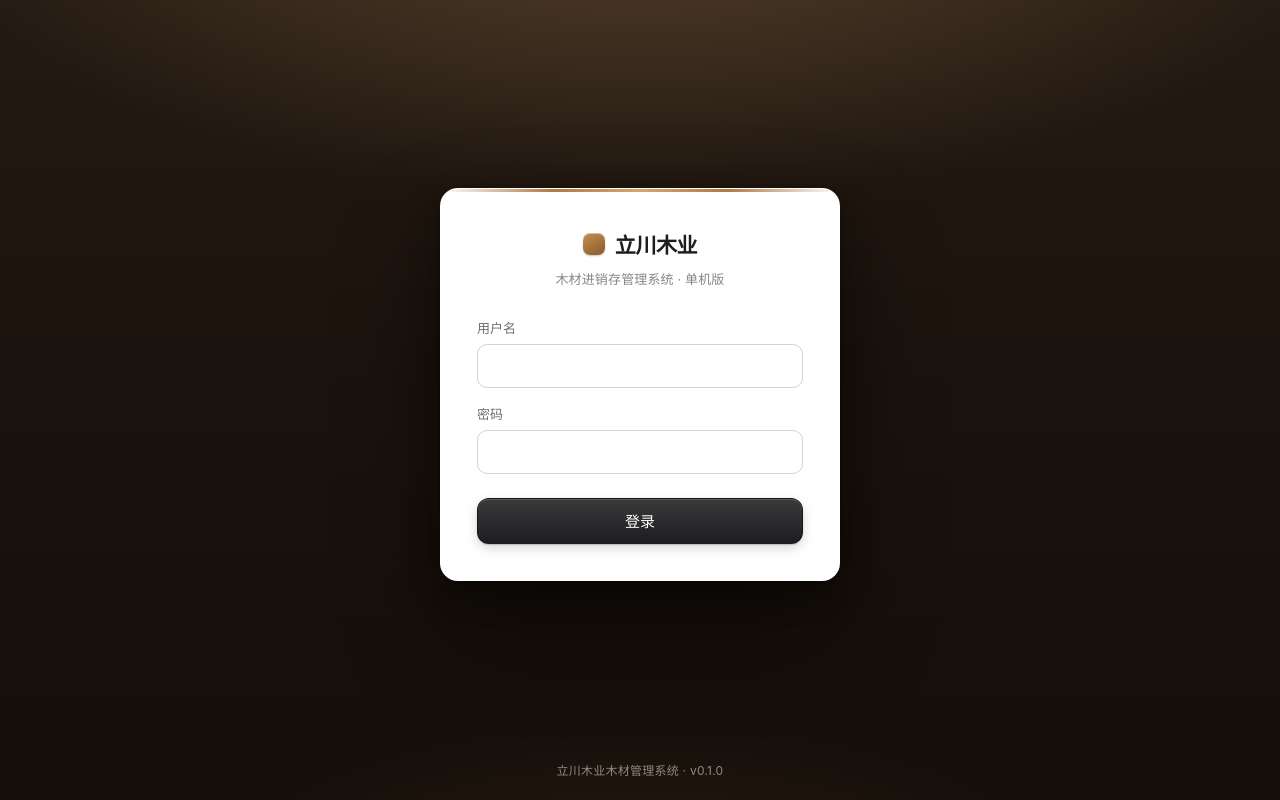
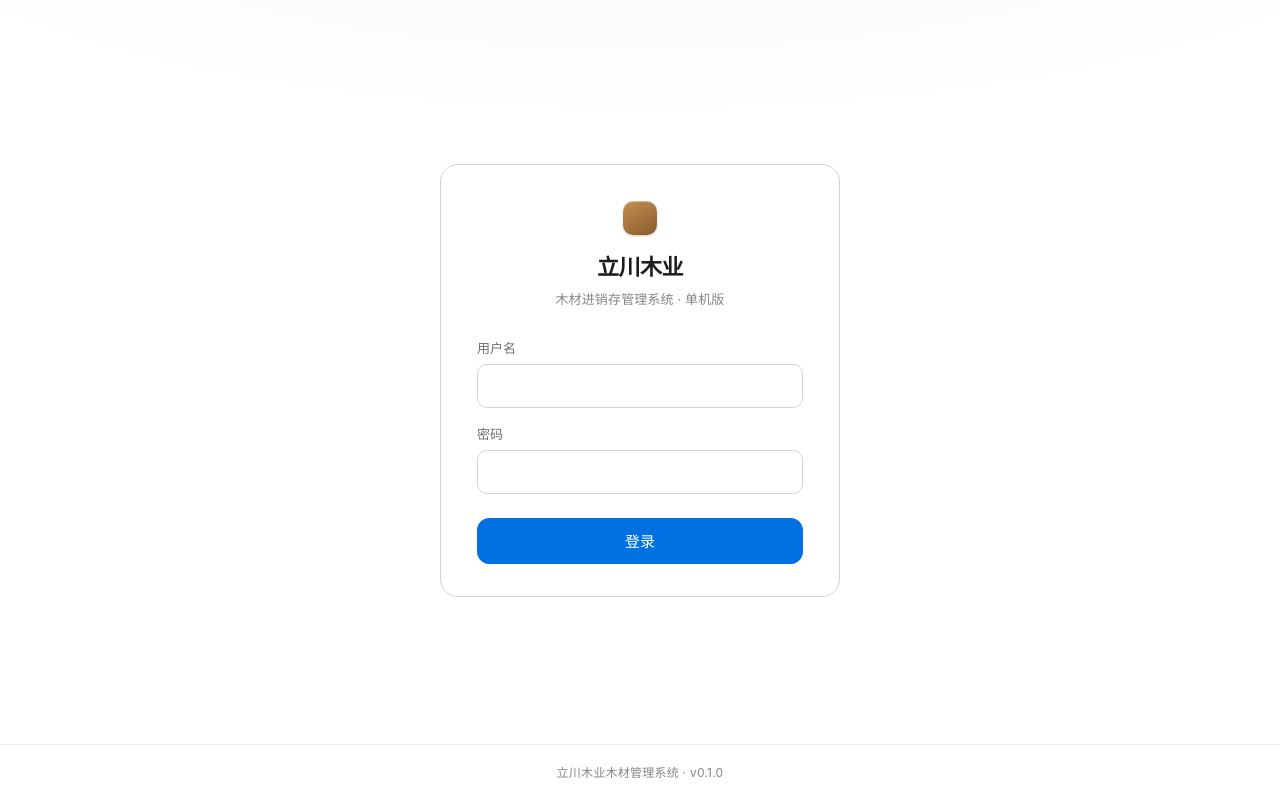
Before and after one commit to 1374011685a-bit/wood-erp, a React (Vite) app in the folder client/: page /login in a window 1280 px wide. Built offline with nearby package versions, Linux system fonts and the light colour scheme.

Commit message:
登录页改为 appleid 式浅色：白底 + 发丝边卡片 + 蓝色扁平主按钮

```diff
--- a/client/src/index.css
+++ b/client/src/index.css
@@ -1035,27 +1035,20 @@ input[inputmode='decimal'] {
   align-items: center;
   justify-content: center;
   min-height: 100vh;
-  padding: 48px 24px 80px;
-  background-color: #17110b;
-  overflow: hidden;
+  padding: 64px 24px 104px;
+  background-color: #ffffff;
 }
 
-/* 背景不用任何图片：均匀的深胡桃渐变 + 顶部一束暖光，干净、有质感 */
+/* 极淡的暖白晕染，只为了让纯白不至于「死白」 */
 .login-page::before {
   content: '';
   position: absolute;
   inset: 0;
   background-image: radial-gradient(
-      90% 60% at 50% -12%,
-      rgba(255, 196, 133, 0.22) 0%,
-      rgba(255, 196, 133, 0) 62%
-    ),
-    radial-gradient(
-      70% 50% at 50% 120%,
-      rgba(150, 104, 60, 0.22) 0%,
-      rgba(150, 104, 60, 0) 60%
-    ),
-    linear-gradient(180deg, #241a12 0%, #1b130d 46%, #140e09 100%);
+    110% 55% at 50% -18%,
+    #faf7f3 0%,
+    rgba(255, 255, 255, 0) 62%
+  );
 }
 
 /* 居中一栏，只有一张卡片 */
@@ -1069,51 +1062,33 @@ input[inputmode='decimal'] {
 
 .login-card {
   position: relative;
-  overflow: hidden;
   width: 100%;
   max-width: 400px;
   display: flex;
   flex-direction: column;
-  padding: 40px 36px 36px;
+  padding: 36px 36px 32px;
   border-radius: 18px;
   background-color: #ffffff;
-  border: 1px solid rgba(255, 255, 255, 0.08);
-  box-shadow: 0 1px 2px rgba(0, 0, 0, 0.28), 0 12px 32px rgba(0, 0, 0, 0.32),
-    0 48px 100px rgba(0, 0, 0, 0.45);
+  /* 苹果登录页就是一条发丝边，没有投影 */
+  border: 1px solid #d2d2d7;
+  box-shadow: none;
   animation: rise-in 0.5s cubic-bezier(0.22, 1, 0.36, 1);
-}
-
-/* 卡片顶边一道木色细渐变——整页唯一的材质提示，克制到位 */
-.login-card::before {
-  content: '';
-  position: absolute;
-  top: 0;
-  left: 0;
-  right: 0;
-  height: 3px;
-  background-image: linear-gradient(
-    90deg,
-    rgba(138, 90, 43, 0) 0%,
-    #b07a45 28%,
-    #d8a56b 50%,
-    #b07a45 72%,
-    rgba(138, 90, 43, 0) 100%
-  );
 }
 
 .login-brand-row {
   display: flex;
+  flex-direction: column;
   align-items: center;
   justify-content: center;
-  gap: 10px;
+  gap: 14px;
 }
 
 /* 木色品牌标记：整页唯一的彩色元素 */
 .login-mark {
-  width: 22px;
-  height: 22px;
-  flex: 0 0 22px;
-  border-radius: 7px;
+  width: 34px;
+  height: 34px;
+  flex: 0 0 34px;
+  border-radius: 10px;
   background-image: linear-gradient(150deg, #c58f52 0%, #8a5a2b 100%);
   box-shadow: inset 0 1px 0 rgba(255, 255, 255, 0.45),
     0 1px 2px rgba(0, 0, 0, 0.22);
@@ -1121,14 +1096,15 @@ input[inputmode='decimal'] {
 
 .login-brand {
   margin: 0;
-  font-size: 21px;
+  font-size: 22px;
   font-weight: 600;
   letter-spacing: -0.02em;
   color: var(--text);
+  text-align: center;
 }
 
 .login-desc {
-  margin: 10px 0 0;
+  margin: 8px 0 0;
   text-align: center;
   font-size: 13px;
   color: var(--text-3);
@@ -1175,16 +1151,45 @@ input[inputmode='decimal'] {
   font-size: 15px;
 }
 
-/* 细字页脚，固定在视口底部 */
+/* 主按钮用苹果的蓝（appleid 的登录按钮就是这个色，扁平不带高光） */
+.login-card .login-button.btn-primary {
+  background-color: #0071e3;
+  background-image: none;
+  border-color: #0071e3;
+  color: #ffffff;
+  font-weight: 400;
+  box-shadow: none;
+}
+
+.login-card .login-button.btn-primary:hover {
+  background-color: #0077ed;
+  border-color: #0077ed;
+  transform: none;
+  box-shadow: none;
+}
+
+.login-card .login-button.btn-primary:active {
+  background-color: #006edb;
+  border-color: #006edb;
+  transform: none;
+  box-shadow: none;
+}
+
+/* 页脚：一条发丝线 + 居中小字，固定在最下面 */
 .login-version {
   position: fixed;
   left: 0;
   right: 0;
-  bottom: 22px;
+  bottom: 0;
   margin: 0;
+  padding: 18px 16px 20px;
+  border-top: 1px solid #f0f0f2;
+  background-color: rgba(255, 255, 255, 0.9);
+  backdrop-filter: blur(12px);
+  -webkit-backdrop-filter: blur(12px);
   text-align: center;
   font-size: 12px;
-  color: rgba(255, 255, 255, 0.5);
+  color: var(--text-3);
   letter-spacing: 0.02em;
   z-index: 2;
 }
```
